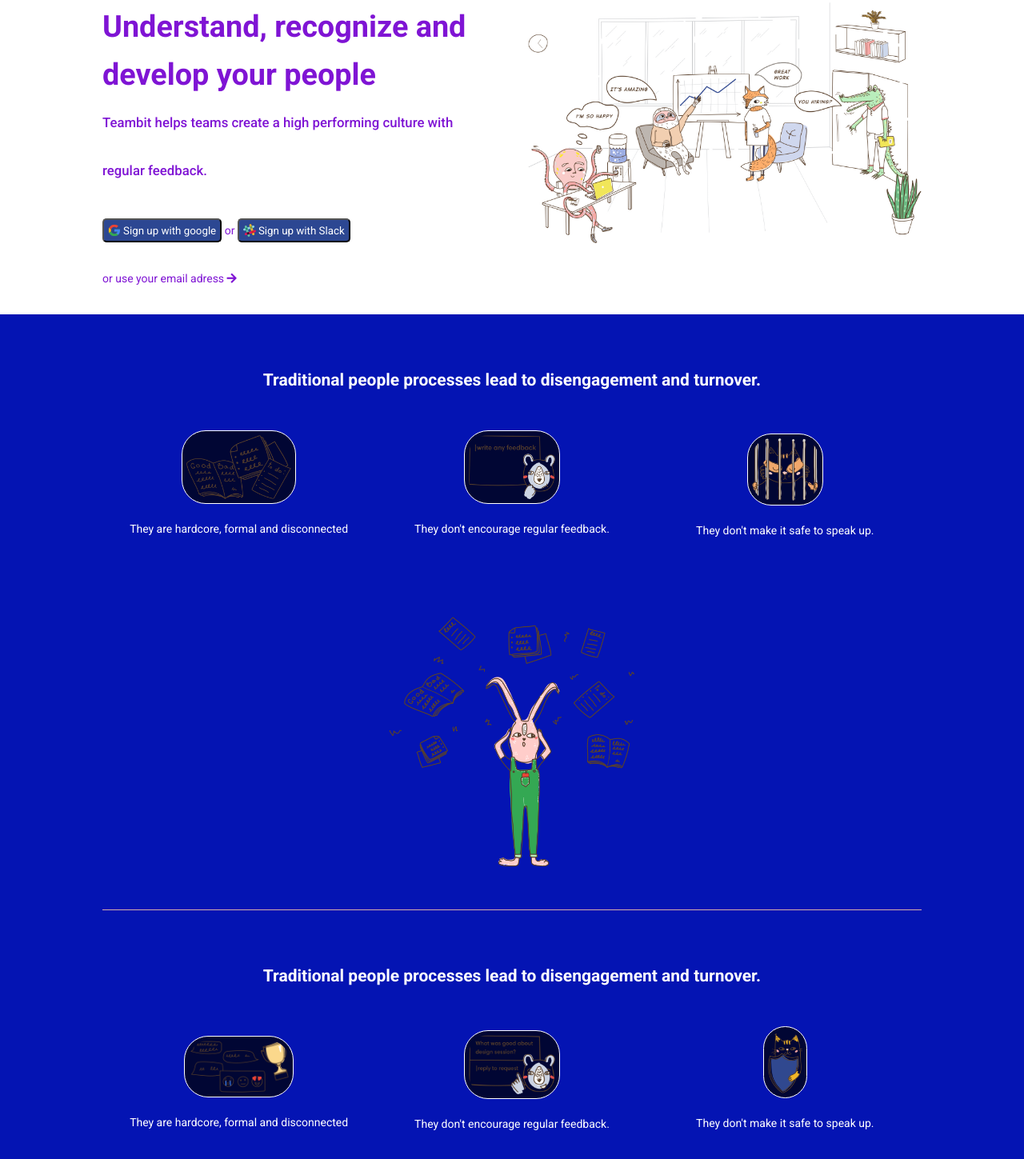
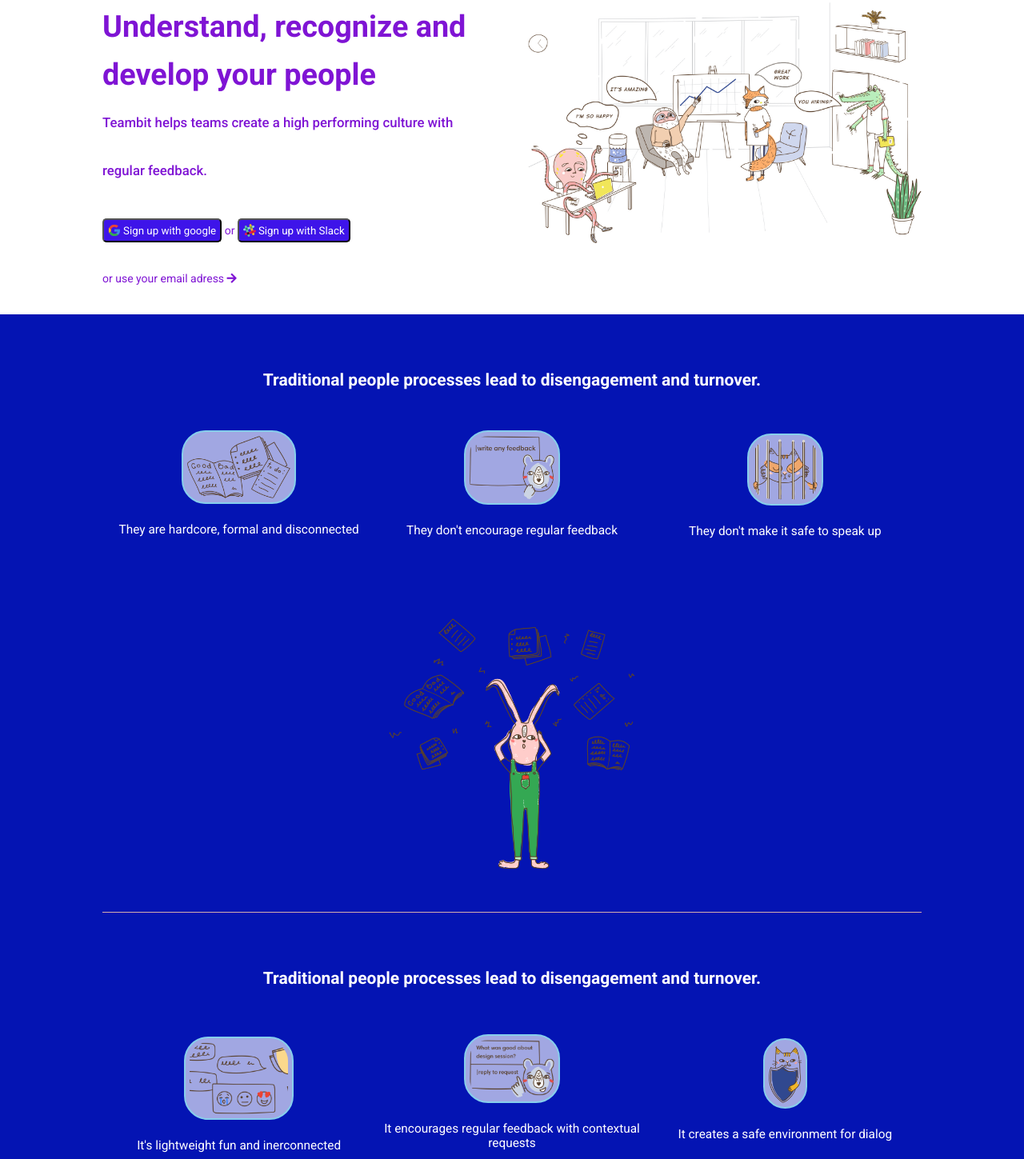
Before and after one commit to PascaSeba/node-sass-teambit, a website: page index.html in a window 1280 px wide. Shown: the part 111-1560 px from the top of the page at 80% size. Drawn offline with Linux system fonts and the light colour scheme.

Commit message:
Esercizio terminato

```diff
--- a/index.html
+++ b/index.html
@@ -72,11 +72,11 @@
                             </div>
                             <div class="block">
                                 <img src="img/nofeedback.png" alt="">
-                                <p>They don't encourage regular feedback.</p>
+                                <p>They don't encourage regular feedback</p>
                             </div>
                             <div class="block">
                                 <img class="notsafe_img" src="img/notsafe.png" alt="">
-                                <p>They don't make it safe to speak up.</p>
+                                <p>They don't make it safe to speak up</p>
                             </div>
                         </div>
                         <img class="singolar" src="img/before.png" alt="">
@@ -89,15 +89,15 @@
                         <div class="allblocks_container flexed">
                             <div class="block">
                                 <img src="img/lightweight.png" class="first_second_img" alt="">
-                                <p>They are hardcore, formal and disconnected</p>
+                                <p>It's lightweight fun and inerconnected</p>
                             </div>
                             <div class="block">
                                 <img src="img/feedbacksuggestions.png" class="margin_img" alt="">
-                                <p>They don't encourage regular feedback.</p>
+                                <p>It encourages regular feedback with contextual requests</p>
                             </div>
                             <div class="block">
                                 <img src="img/safe.png" class="safe_img" alt="">
-                                <p>They don't make it safe to speak up.</p>
+                                <p>It creates a safe environment for dialog</p>
                             </div>
                         </div>
                         <img class="singolar" src="img/after.png" alt="">
--- a/src/partials/_header.scss
+++ b/src/partials/_header.scss
@@ -23,7 +23,10 @@
         padding-left: 20px;
         cursor: pointer;
         font-weight: bold;
-        font-size: 0.9em;
+        font-size: 1em;
+        &:hover {
+            color: grey;
+        }
     }
     button {
         padding: 8px;
@@ -32,6 +35,11 @@
         border: 1px solid grey;
         border-radius: 5px;
         margin-left: 20px;
+        cursor: pointer;
+        &:hover {
+            background-color: $violet_palette_color;
+            color: white;
+        }
         img {
             width: 18px;
             vertical-align: text-bottom;
--- a/src/partials/_main.scss
+++ b/src/partials/_main.scss
@@ -31,10 +31,10 @@
     img {
         width: 35%;
         object-fit: cover;
-        background-color: rgba(0, 0, 0, 0.705);
+        background-color: rgba(255, 255, 255, 0.623);
         border-radius: 30px;
         padding: 5px;
-        border: 1px solid white;
+        border: 2px solid skyblue;
     }
     .first_img {
         width: 41.8%;
@@ -47,6 +47,7 @@
     }
     .first_second_img {
         width: 40%;
+        height: 104px;
         margin-top: 11px;
     }
     .safe_img {
@@ -56,6 +57,7 @@
         margin-top: 6px;
     }
     p {
+        font-size: 1.1em;
         margin-top: 20px;
     }
 }
--- a/src/partials/_variables.scss
+++ b/src/partials/_variables.scss
@@ -1,9 +1,9 @@
-$buttons_color: #2c4792;
+$buttons_color: #3e14e9;
 $texts_color: #7f14d4;
 $my_font_family: 'Roboto',
 sans-serif;
 $my_font_weight: 500;
-$button_hover_background: #1f3470;
+$button_hover_background: #0414b3;
 $pink_body_background: #0414b3;
 $big_line_height: 60px;
 $violet_palette_color: #7f14d4;
```
Also changed, not shown: dist/app.css.
